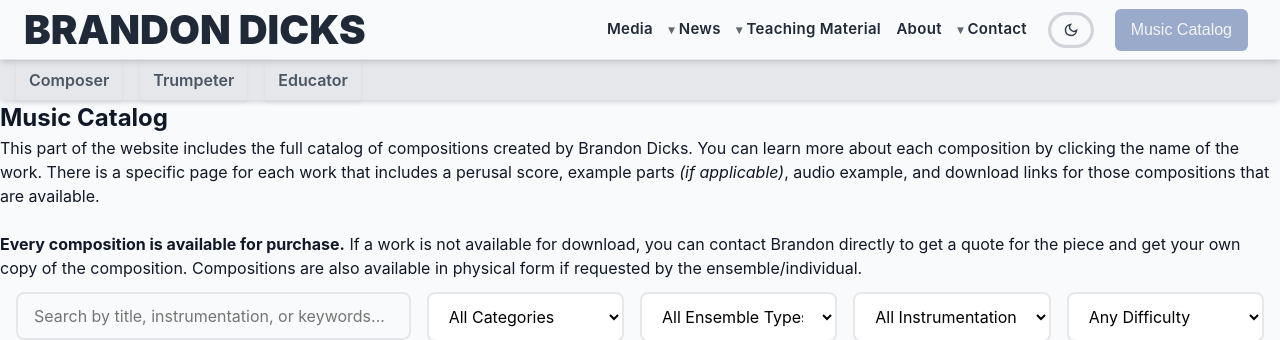
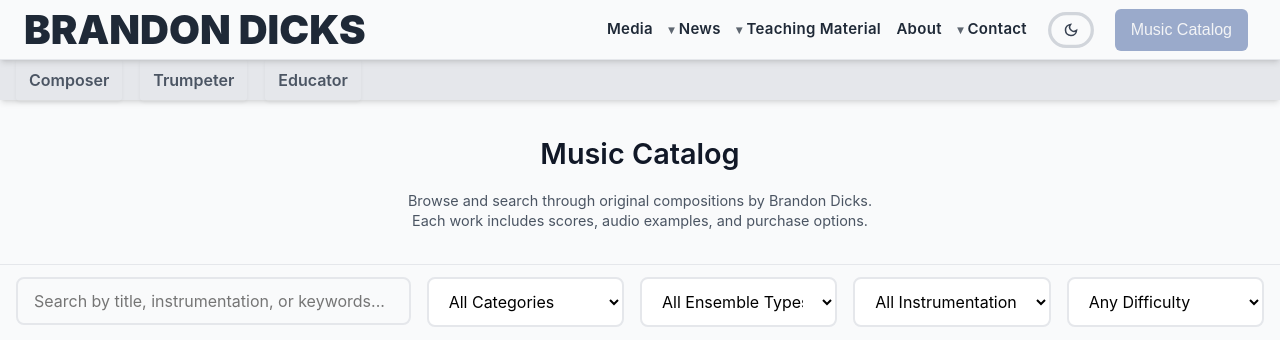
Before and after one commit to BDicksmusic/music-catalog-bdicksmusic, a website: page public/music-catalog.html in a window 1280 px wide. Shown: the top 340 px of the page. Drawn offline with Linux system fonts and the light colour scheme; no server answers.

Commit message:
Update music-catalog.html

```diff
--- a/public/music-catalog.html
+++ b/public/music-catalog.html
@@ -80,6 +80,37 @@
 
         body {
             padding-top: 100px; /* Account for both navs (60px + 40px) */
+        }
+
+        /* Main Opening Section Styling */
+        .main-opening {
+            background: var(--gray-50);
+            padding: 2rem 1rem;
+            text-align: center;
+            border-bottom: 1px solid var(--gray-200);
+        }
+
+        .main-opening-header {
+            margin-bottom: 1rem;
+        }
+
+        .main-opening-header h1 {
+            font-size: 1.8rem;
+            font-weight: 600;
+            color: var(--gray-900);
+            margin: 0;
+        }
+
+        .main-opening-content {
+            max-width: 500px;
+            margin: 0 auto;
+        }
+
+        .main-opening-content p {
+            font-size: 0.9rem;
+            line-height: 1.4;
+            color: var(--gray-600);
+            margin: 0;
         }
 
         .catalog-hero {
@@ -500,6 +531,18 @@
 
         /* Mobile Responsive - 768px breakpoint */
         @media (max-width: 768px) {
+            .main-opening {
+                padding: 1.5rem 0.75rem;
+            }
+
+            .main-opening-header h1 {
+                font-size: 1.5rem;
+            }
+
+            .main-opening-content p {
+                font-size: 0.85rem;
+            }
+
             .catalog-hero {
                 padding: 1.5rem 0.75rem;
             }
@@ -677,17 +720,17 @@
     </nav>
 
 
-    <!-- Filtering System -->
-     <section class="Main Opening">
-        <div class="Main Opening Header">
-        <h1>Music Catalog</h1>
+    <!-- Main Opening Section -->
+    <section class="main-opening">
+        <div class="main-opening-header">
+            <h1>Music Catalog</h1>
         </div>
-        <div class="Main Opening Content">
-        <p>This part of the website includes the full catalog of compositions created by Brandon Dicks. You can learn more about each composition by clicking the name of the work. There is a specific page for each work that includes a perusal score, example parts <em>(if applicable)</em>, audio example, and download links for those compositions that are available.</p>
-        <br>
-        <p><strong>Every composition is available for purchase.</strong> If a work is not available for download, you can contact Brandon directly to get a quote for the piece and get your own copy of the composition. Compositions are also available in physical form if requested by the ensemble/individual.</p>
+        <div class="main-opening-content">
+            <p>Browse and search through original compositions by Brandon Dicks. Each work includes scores, audio examples, and purchase options.</p>
+        </div>
     </section>
 
+    <!-- Filtering System -->
     <section class="catalog-filters">
         <div class="filter-row">
             <div class="filter-section">
```
